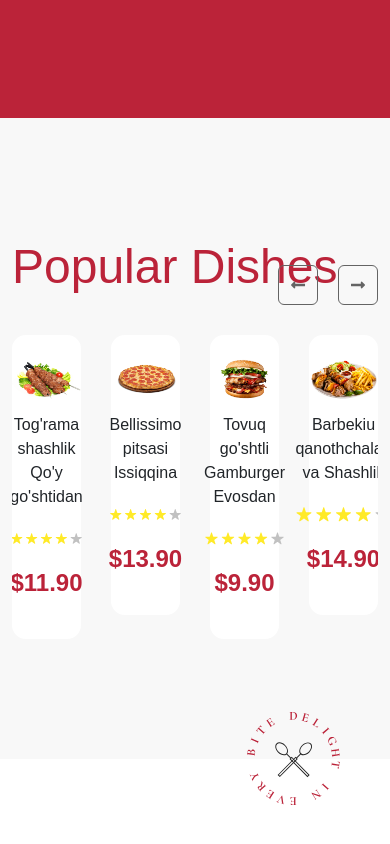
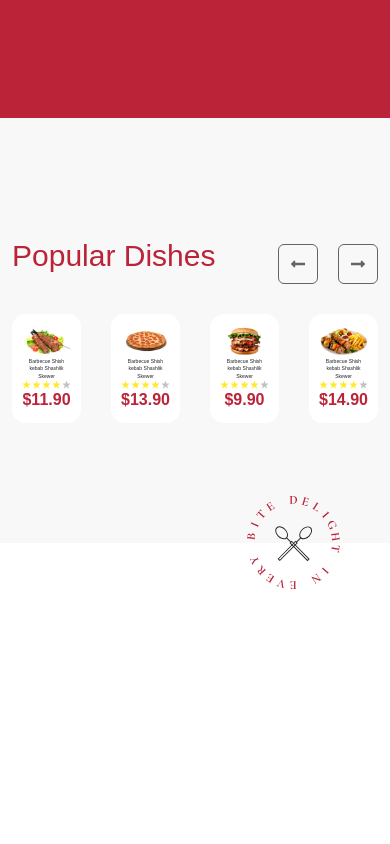
Before and after one commit to OutisDeveloper/exam-2-38423356434, a plain HTML site: page index.html in a window 390 px wide. Shown: the part 932-1776 px from the top of the page. Drawn offline with nearby package versions, Linux system fonts and the light colour scheme; a web font is replaced by a local one.

Commit message:
sec-2-endd

```diff
--- a/index.html
+++ b/index.html
@@ -205,7 +205,6 @@
 
     <!-- main-home -->
     <main id="home__main">
-
       <!-- home_section -->
       <section id="home_page__home">
         <div class="container-xxl">
@@ -245,15 +244,17 @@
           </div>
           <div class="row carousel__contents">
             <div class="col-md-12">
-              <div class="owl-carousel staff-list d-flex g-col-1">
+              <div class="owl-carousel staff-list d-flex">
                 <div class="single-staff-item">
                   <img
+                    class="ss_item"
                     src="./assets/images/first-page/sec-2-1-min.png"
                     alt=""
                   />
                   <div class="staff-meta">
                     <p class="text-center">
-                      Tog'rama shashlik<br />Qo'y go'shtidan
+                      Barbecue Shish kebab Shashlik <br />
+                      Skewer
                     </p>
                     <img
                       src="./assets/images/first-page/sec-2-star.svg"
@@ -268,7 +269,10 @@
                     alt=""
                   />
                   <div class="staff-meta">
-                    <p class="text-center">Bellissimo pitsasi<br />Issiqqina</p>
+                    <p class="text-center">
+                      Barbecue Shish kebab Shashlik <br />
+                      Skewer
+                    </p>
                     <img
                       src="./assets/images/first-page/sec-2-star.svg"
                       alt="star"
@@ -283,7 +287,8 @@
                   />
                   <div class="staff-meta">
                     <p class="text-center">
-                      Tovuq go'shtli Gamburger<br />Evosdan
+                      Barbecue Shish kebab Shashlik <br />
+                      Skewer
                     </p>
                     <img
                       src="./assets/images/first-page/sec-2-star.svg"
@@ -299,7 +304,8 @@
                   />
                   <div class="staff-meta">
                     <p class="text-center">
-                      Barbekiu qanothchalari<br />va Shashlik
+                      Barbecue Shish kebab Shashlik <br />
+                      Skewer
                     </p>
                     <img
                       src="./assets/images/first-page/sec-2-star.svg"
@@ -314,7 +320,10 @@
                     alt=""
                   />
                   <div class="staff-meta">
-                    <p class="text-center">Bellissimo pitsasi<br />Issiqqina</p>
+                    <p class="text-center">
+                      Barbecue Shish kebab Shashlik <br />
+                      Skewer
+                    </p>
                     <img
                       src="./assets/images/first-page/sec-2-star.svg"
                       alt="star"
@@ -330,11 +339,8 @@
       <!-- home_menu -->
 
       <!-- ap-tab-menu -->
-      <section id="home__tab_menu">
-
-      </section>
+      <section id="home__tab_menu"></section>
       <!-- ap-tab-menu -->
-
     </main>
     <!-- main-home -->
 
--- a/sass/pages/_home.scss
+++ b/sass/pages/_home.scss
@@ -96,12 +96,12 @@ $black: black;
   background-color: $primary-bgcolor;
 }
 #home__menu {
+  background-color: $sec2bg;
   .container-xxl {
     position: relative;
     padding-top: 120px;
     padding-bottom: 120px;
   }
-  background-color: $sec2bg;
   #sec-2-last {
     width: 93px;
     position: absolute;
@@ -165,9 +165,9 @@ $black: black;
         .staff-meta {
           p {
             margin-top: 10px;
-            margin-bottom: 20px;
           }
           img {
+            margin-top: 20px;
             height: 20px;
             background-color: transparent;
             margin-bottom: 20px;
@@ -184,7 +184,63 @@ $black: black;
       }
     }
   }
+  @media (max-width: 850px) {
+    .single-staff-item {
+      padding: 0 !important;
+      padding: 10px !important;
+      .staff-meta {
+        p {
+          font-size: 12px;
+        }
+        img {
+          height: 15px !important;
+        }
+        h5 {
+          font-size: 24px;
+        }
+      }
+    }
+    .single-staff-item * {
+      padding: 0 !important;
+      margin: 0 !important;
+    }
+
+    & .carousel__caption {
+      h3 {
+        font-size: 32px;
+      }
+    }
+  }
+  @media (max-width: 500px) {
+    .single-staff-item {
+      padding: 0 !important;
+      padding: 10px !important;
+      .staff-meta {
+        p {
+          font-size: 5px;
+          width: 100% !important;
+        }
+        img {
+          height: 10px !important;
+        }
+        h5 {
+          font-size: 16px !important;
+        }
+      }
+    }
+    .single-staff-item * {
+      padding: 0 !important;
+      margin: 0 !important;
+    }
+
+    & .carousel__caption {
+      h3 {
+        font-size: 30px;
+      }
+    }
+  }
 }
+
 #home__tab_menu {
   background-color: $white;
   padding-top: 500px;
```
Also changed, not shown: css/main.css, 1 other file.
